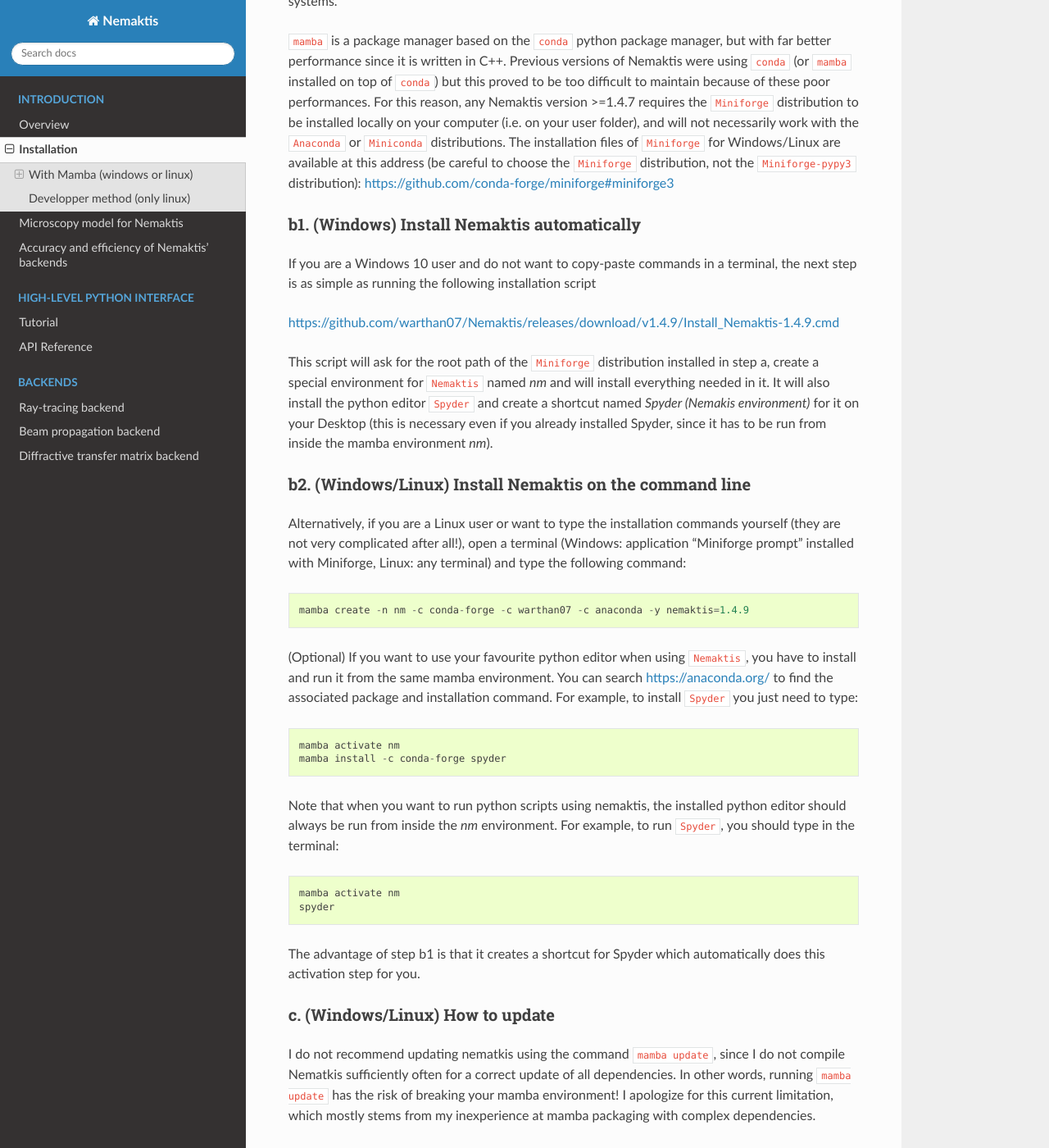
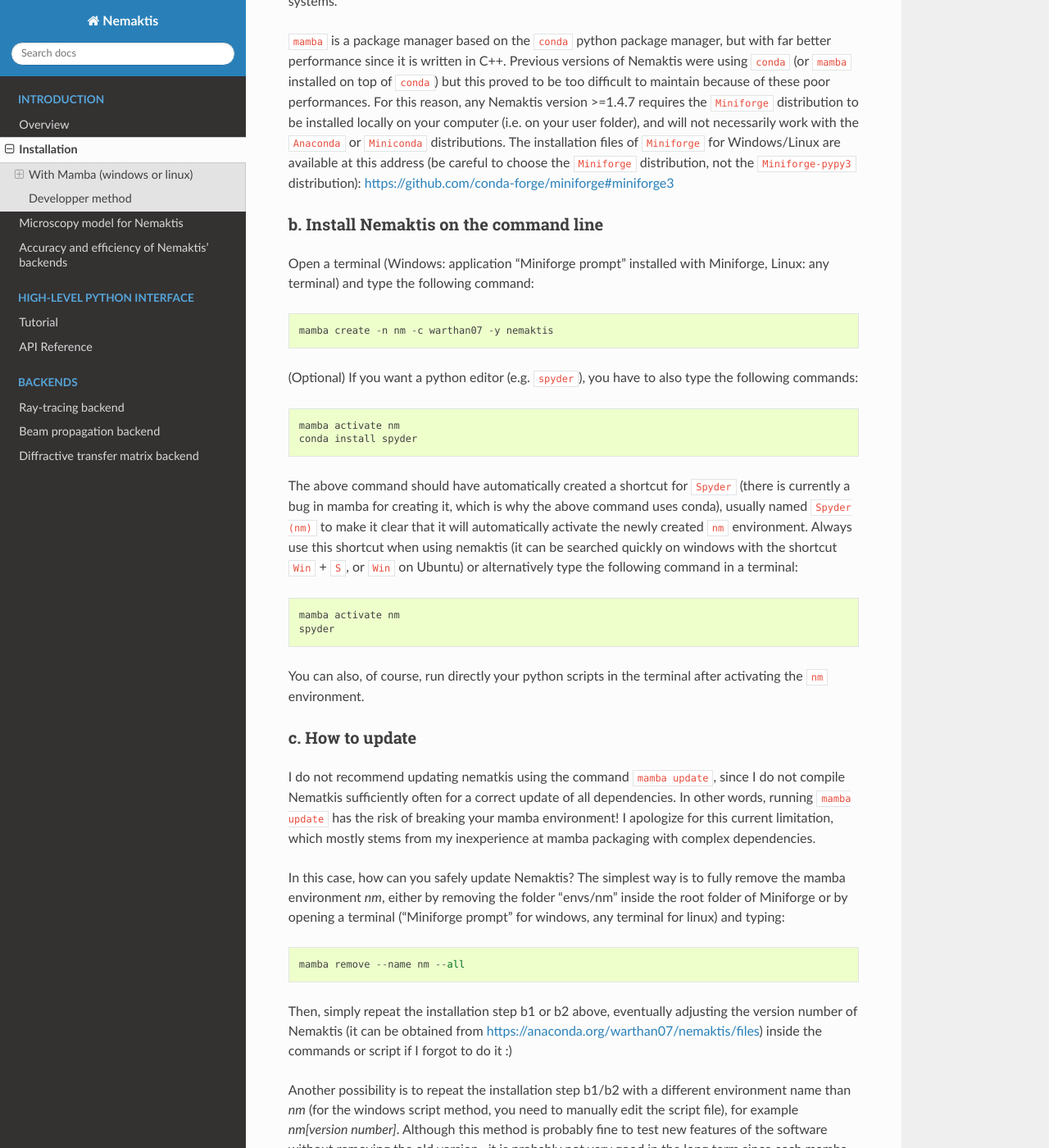
Before and after one commit to warthan07/Nemaktis, a Sphinx documentation site: the page built from doc/source/intro/installation.rst, in a window 1280 px wide and 1400 px high, scrolled down 591 px. Shown: the whole window at 82% size. Built offline with Sphinx 7.4.7 and the Read the Docs theme 3.1.0, drawn with Linux system fonts in a browser that asks for light colours; the version number could not be read and is left out; some of the changed text lies outside the part shown.

Commit message:
updated installation instructions in doc

```diff
--- a/doc/source/intro/installation.rst
+++ b/doc/source/intro/installation.rst
@@ -34,50 +34,35 @@ files of ``Miniforge`` for Windows/Linux are available at this address (be caref
 ``Miniforge`` distribution, not the ``Miniforge-pypy3`` distribution):
 https://github.com/conda-forge/miniforge#miniforge3
 
-b1. (Windows) Install Nemaktis automatically
-............................................
+b. Install Nemaktis on the command line
+.......................................
 
-If you are a Windows 10 user and do not want to copy-paste commands in a terminal, the next
-step is as simple as running the following installation script
+Open a terminal (Windows: application "Miniforge prompt" installed with Miniforge, Linux: any
+terminal) and type the following command: ::
 
-https://github.com/warthan07/Nemaktis/releases/download/v1.4.9/Install_Nemaktis-1.4.9.cmd
+  mamba create -n nm -c warthan07 -y nemaktis
 
-This script will ask for the root path of the ``Miniforge`` distribution installed in step a,
-create a special environment for ``Nemaktis`` named *nm* and will install everything needed
-in it. It will also install the python editor ``Spyder`` and create a shortcut named *Spyder
-(Nemakis environment)* for it on your Desktop (this is necessary even if you already
-installed Spyder, since it has to be run from inside the mamba environment *nm*).
-
-b2. (Windows/Linux) Install Nemaktis on the command line
-........................................................
-
-Alternatively, if you are a Linux user or want to type the installation commands yourself
-(they are not very complicated after all!), open a terminal (Windows: application "Miniforge
-prompt" installed with Miniforge, Linux: any terminal) and type the following command: ::
-
-  mamba create -n nm -c conda-forge -c warthan07 -c anaconda -y nemaktis=1.4.9
-
-(Optional) If you want to use your favourite python editor when using ``Nemaktis``, you have
-to install and run it from the same mamba environment. You can search https://anaconda.org/
-to find the associated package and installation command. For example, to install ``Spyder``
-you just need to type: ::
+(Optional) If you want a python editor (e.g. ``spyder``), you have to also type the following
+commands: ::
 
   mamba activate nm
-  mamba install -c conda-forge spyder
+  conda install spyder
 
-Note that when you want to run python scripts using nemaktis, the installed python editor
-should always be run from inside the *nm* environment. For example, to run ``Spyder``, you
-should type in the terminal: ::
+The above command should have automatically created a shortcut for ``Spyder`` (there is currently
+a bug in mamba for creating it, which is why the above command uses conda), usually named
+``Spyder (nm)`` to make it clear that it will automatically activate the newly created ``nm``
+environment. Always use this shortcut when using nemaktis (it can be searched quickly on windows
+with the shortcut ``Win`` + ``S``, or ``Win`` on Ubuntu) or alternatively type the following
+command in a terminal: ::
 
   mamba activate nm
   spyder
 
-The advantage of step b1 is that it creates a shortcut for Spyder which automatically does
-this activation step for you.
+You can also, of course, run directly your python scripts in the terminal after activating the ``nm``
+environment.
 
-
-c. (Windows/Linux) How to update
-................................
+c. How to update
+................
 
 I do not recommend updating nematkis using the command ``mamba update``, since I do not
 compile Nematkis sufficiently often for a correct update of all dependencies. In other
@@ -102,8 +87,8 @@ for example *nm[version number]*. Although this method is probably fine to test
 of the software without removing the old version , it is probably not very good in the long
 term since each mamba environment takes a non-negligible portion of disk space.
 
-Developper method (only linux)
-------------------------------
+Developper method
+-----------------
 
 If you want to be able to modify the code, but still want to enjoy the simplicity of mamba
 packages (no relative paths to manage, everything works as with a system package), you can build
@@ -120,15 +105,14 @@ yourselves the nemaktis package for Linux:
 2. In a terminal, go to the subfolder **conda_recipe** of the ``Nemaktis`` repository and type
    the following (the first line is only needed if the build environment does not exist yet): ::
 
-     mamba create -n build -c conda-forge -c anaconda -y boa conda-verify anaconda-client
+     mamba create -n build -y rattler-build
      mamba activate build
 
-3. Run the following command, which will create a sub-environment, install all dependencies
-   listed in meta.yaml, and compile/package everything (it should take between 5 and 10
-   minutes): ::
+3. Run the following command, which will create an ``output`` folder in which the conda package
+   is built: ::
 
-     conda mambabuild . -c conda-forge -c anaconda
+     rattler-build build
 
-4. Once the package is built, you can install it in your current environment by typing: ::
+4. Once the package is built, you can install it in a new ``nm`` environment by typing: ::
 
-     conda install -c conda-forge -c anaconda -c ${CONDA_PREFIX}/conda-bld/ nemaktis
+     mamba create -n nm -c file://{ full path to output folder } nemaktis
```
Also changed, not shown: 1 other file.
